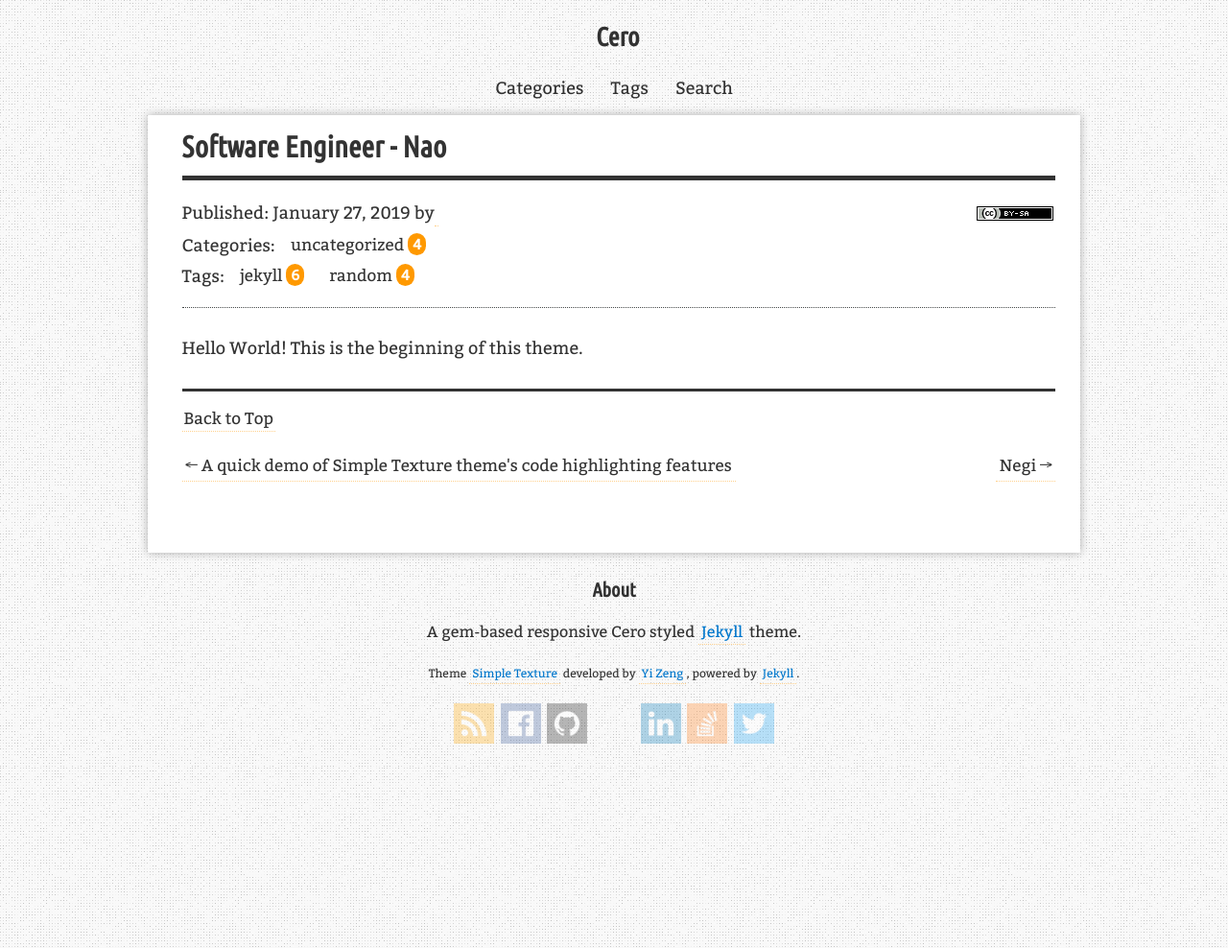
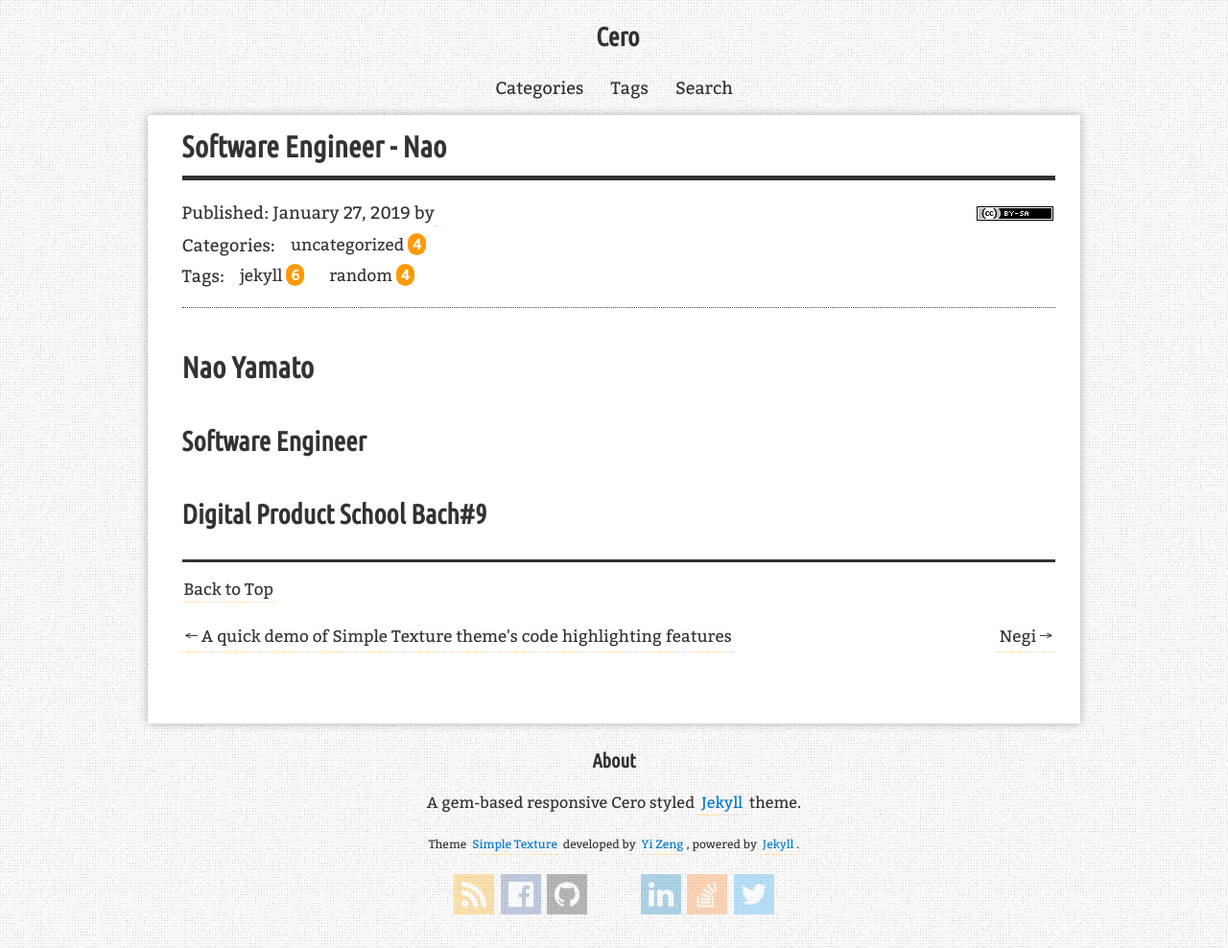
Before and after one commit to yizeng/jekyll-theme-simple-texture, a Jekyll site: the page built from _posts/2019-01-27-Nao.md, in a window 1280 px wide. Shown: the whole page at 96% size. Built offline with Jekyll 4.4.1, drawn with Linux system fonts in a browser that asks for light colours; comment, search, counter and statistics services are not loaded.

Commit message:
first commit

```diff
--- a/_posts/2019-01-27-Nao.md
+++ b/_posts/2019-01-27-Nao.md
@@ -6,4 +6,6 @@ categories: [uncategorized]
 tags: [random, jekyll]
 redirect_from:
 ---
-Hello World! This is the beginning of this theme.
+# Nao Yamato
+## Software Engineer
+## Digital Product School Bach#9
```
